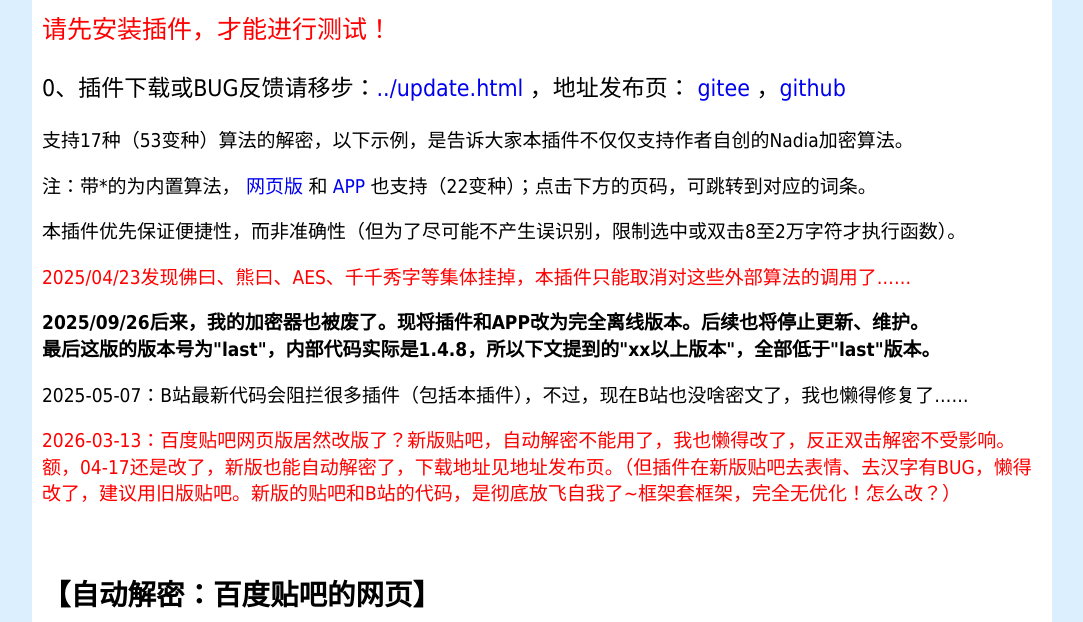
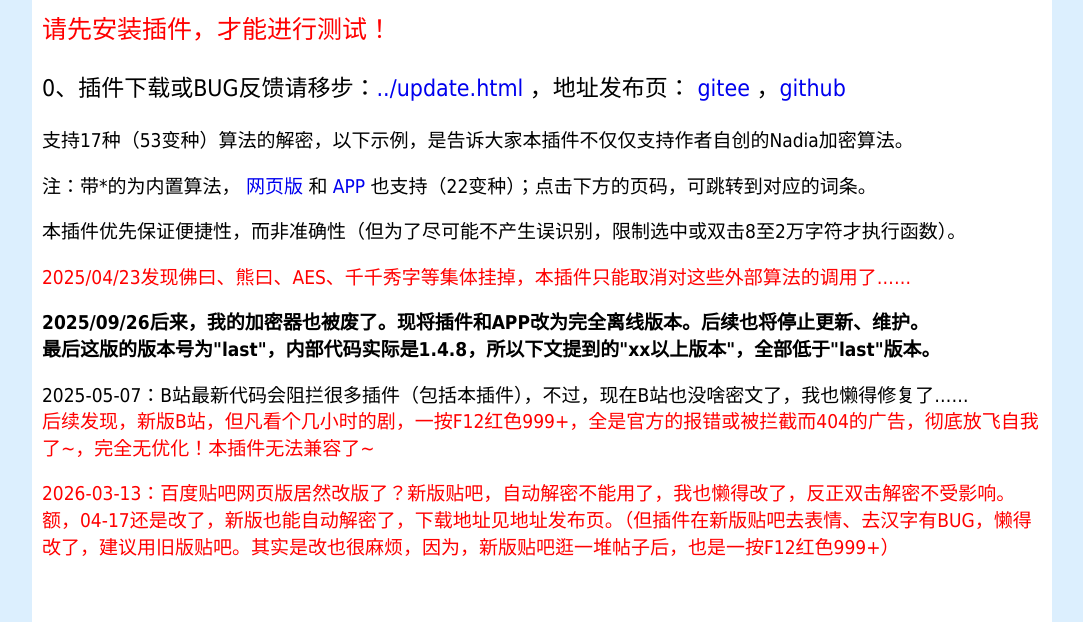
Before and after one commit to guziyimai/nadia-encode, a plain HTML site: page help.html in a window 1280 px wide. Shown: the part 108-730 px from the top of the page, without its empty margins (98-1181 px from the left). Drawn offline with Linux system fonts and the light colour scheme.

Commit message:
Add files via upload

```diff
--- a/help.html
+++ b/help.html
@@ -68,10 +68,12 @@
 	<br>最后这版的版本号为"last"，内部代码实际是1.4.8，所以下文提到的"xx以上版本"，全部低于"last"版本。
 	</p>
 	<p>2025-05-07：B站最新代码会阻拦很多插件（包括本插件），不过，现在B站也没啥密文了，我也懒得修复了……
+	<br>
+	<span class="red">后续发现，新版B站，但凡看个几小时的剧，一按F12红色999+，全是官方的报错或被拦截而404的广告，彻底放飞自我了~，完全无优化！本插件无法兼容了~</span>
 	</p>
 	<p class="red">2026-03-13：百度贴吧网页版居然改版了？新版贴吧，自动解密不能用了，我也懒得改了，反正双击解密不受影响。
 	<br>
-	额，04-17还是改了，新版也能自动解密了，下载地址见地址发布页。（但插件在新版贴吧去表情、去汉字有BUG，懒得改了，建议用旧版贴吧。新版的贴吧和B站的代码，是彻底放飞自我了~框架套框架，完全无优化！怎么改？）
+	额，04-17还是改了，新版也能自动解密了，下载地址见地址发布页。（但插件在新版贴吧去表情、去汉字有BUG，懒得改了，建议用旧版贴吧。其实是改也很麻烦，因为，新版贴吧逛一堆帖子后，也是一按F12红色999+）
 	</p>
 	<br>
 
@@ -667,6 +669,7 @@
 	<p>2023/12/12新增（需1.4.4以上版本）：</p>
 	<p>48、选中VN+22英文串+A1，按<span class="F2">F2</span>补全为迅雷云：</p>
 	<p>VNlN1UiMp1vRXXw8RTUZnn9zA1</p>
+	<p class="red">2026-11-18：格式我搞错了，前2位不固定是“VN”，问题是在我写算法期间，我搜了大量的迅雷云链接，均是如此，既然是随机的，你倒是随机各种英文字符呀！既然说了是last版，懒得修复了！</p>
 	<br id="49">
 	<p>2023/12/15新增（需1.4.4以上版本）：</p>
 	<p>49、选中13位16进制串，按<span class="F2">F2</span>补全为UC云：</p>
```
